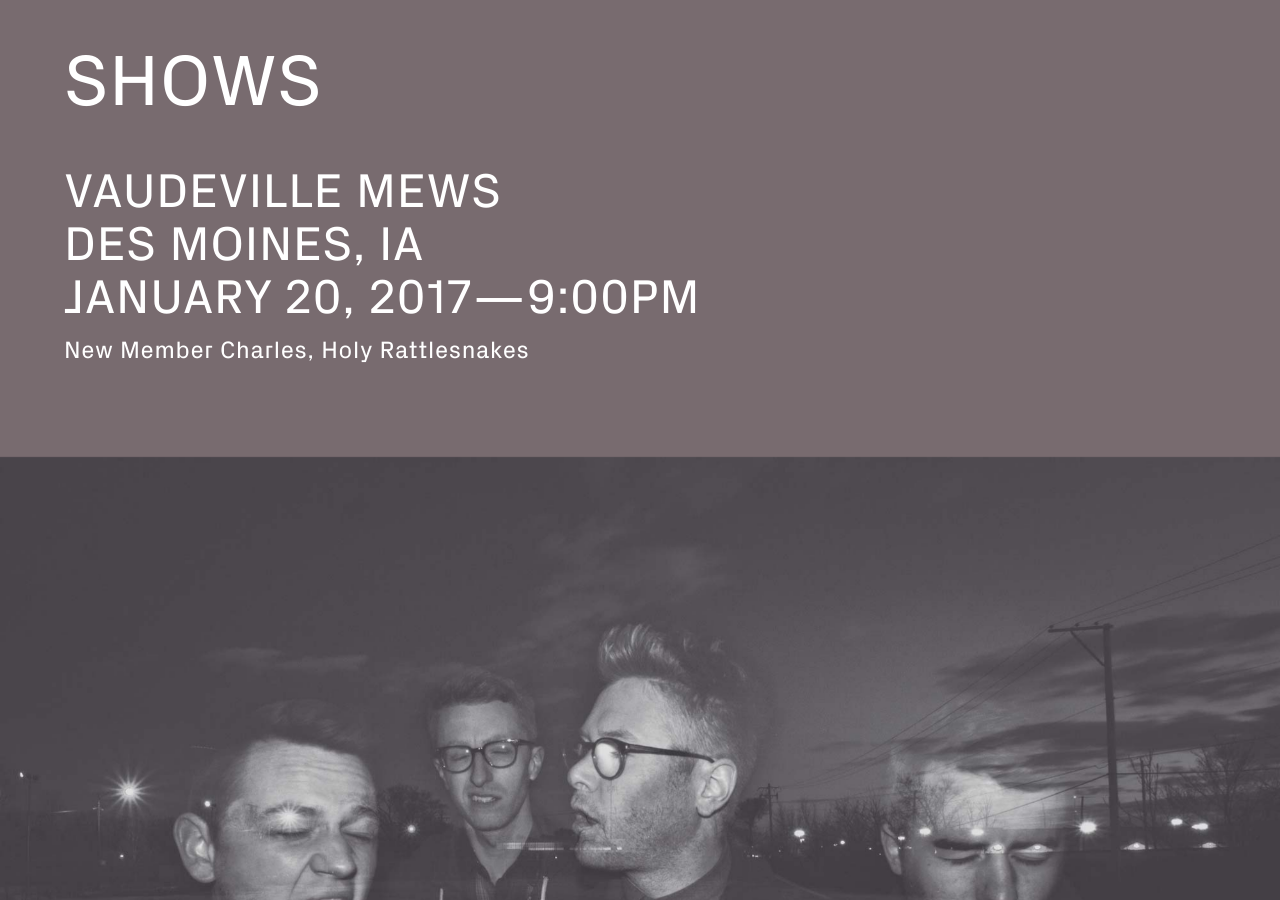
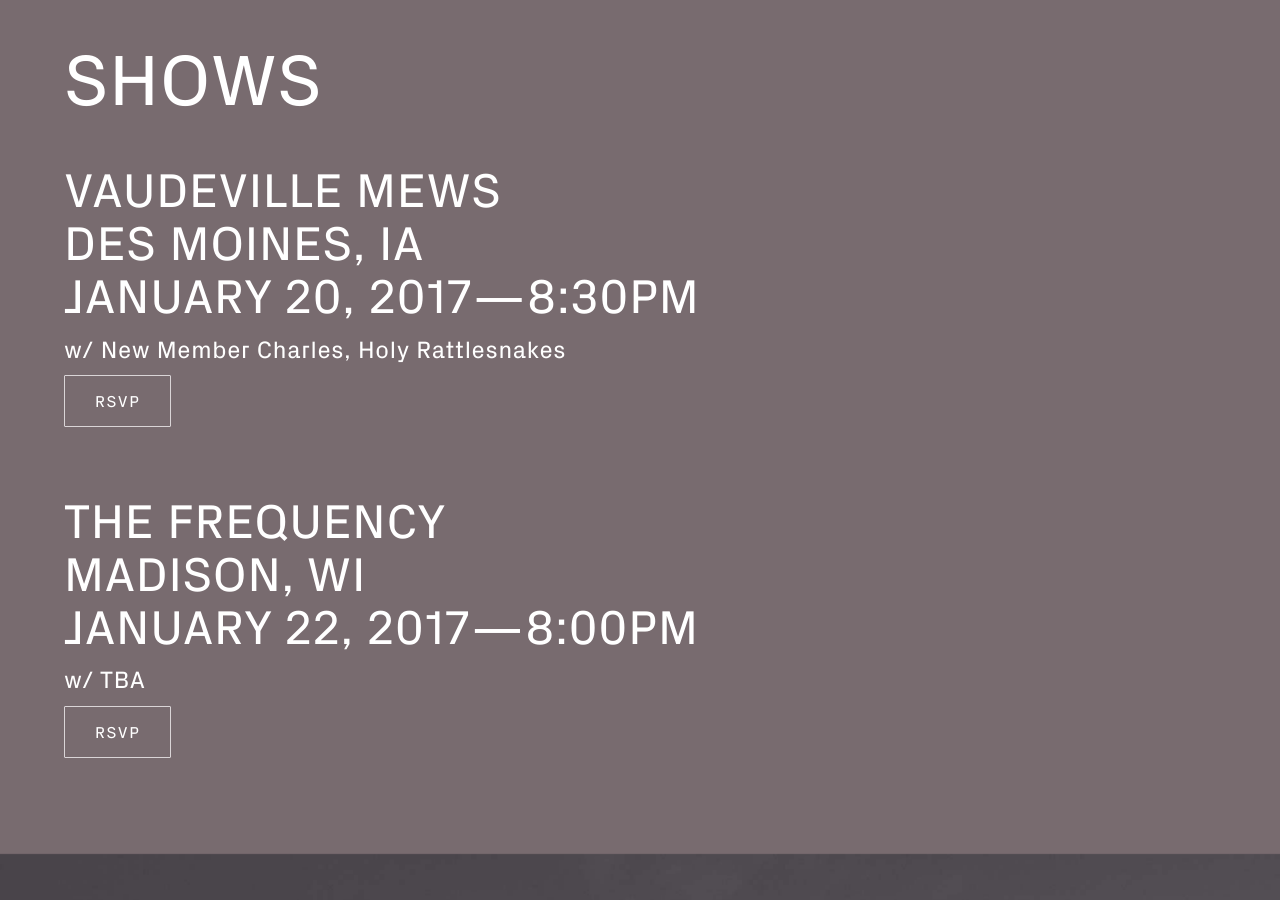
Before and after one commit to sunjacket/sunjacket.github.io, a Jekyll site: the page built from index.html, in a window 1280 px wide and 900 px high, scrolled down 4292 px. Built offline with Jekyll 4.4.1, drawn with Linux system fonts in a browser that asks for light colours; nearby versions of some CDN libraries; comment, search, counter and statistics services are not loaded.

Commit message:
Update shows

```diff
--- a/index.html
+++ b/index.html
@@ -144,9 +144,20 @@
         <dl class="show-details">
           <dt class="show-venue">Vaudeville Mews</dt>
           <dd class="show-location">Des Moines, IA</dd>
-          <dd class="show-date-time">January 20, 2017—9:00PM</dd>
-          <dd class="show-bands">New Member Charles, Holy Rattlesnakes</dd>
-          <!-- <a class="btn btn-buy-tickets" href="" target="_blank">Buy Tickets</a><a class="btn btn-rsvp" href="" target="_blank">RSVP</a> -->
+          <dd class="show-date-time">January 20, 2017—8:30PM</dd>
+          <dd class="show-bands">w/ New Member Charles, Holy Rattlesnakes</dd>
+          <!-- <a class="btn btn-buy-tickets" href="" target="_blank">Buy Tickets</a>--><a class="btn btn-rsvp" href="https://www.facebook.com/events/624311361105431/" target="_blank">RSVP</a>
+        </dl>
+      </li>
+      <!-- /show -->
+      <!-- show -->
+      <li class="show">
+        <dl class="show-details">
+          <dt class="show-venue">The Frequency</dt>
+          <dd class="show-location">Madison, WI</dd>
+          <dd class="show-date-time">January 22, 2017—8:00PM</dd>
+          <dd class="show-bands">w/ TBA</dd>
+          <!-- <a class="btn btn-buy-tickets" href="" target="_blank">Buy Tickets</a>--><a class="btn btn-rsvp" href="https://www.facebook.com/events/190561031417027/" target="_blank">RSVP</a>
         </dl>
       </li>
       <!-- /show -->
```
